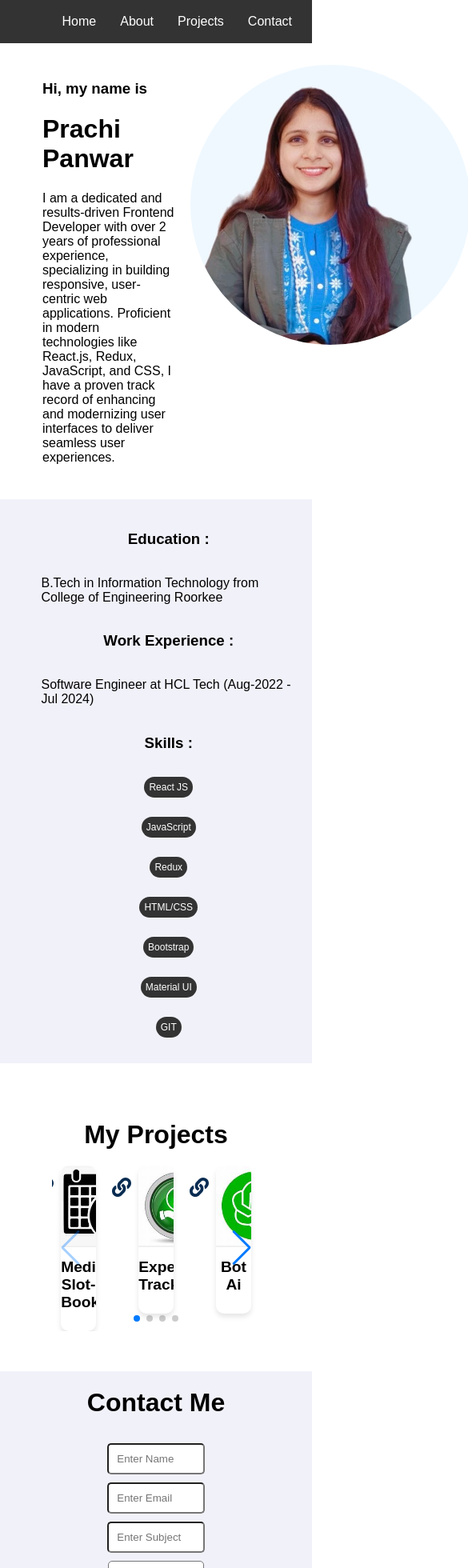
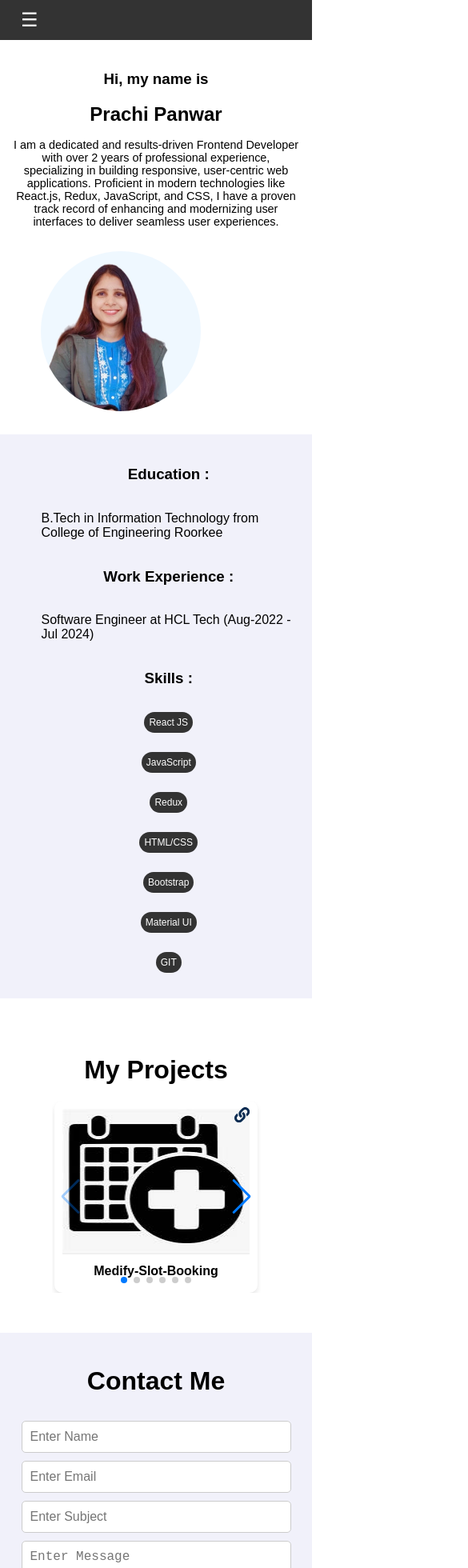
Before and after one commit to prachi397/Personal-Portfolio-Website, a React (Create React App) app: page / in a window 390 px wide. Shown: the top 1960 px of the page at 80% size, 585 px wide, since content can reach past the window. Built offline with nearby package versions, Linux system fonts and the light colour scheme.

Commit message:
added stylings for responsive design

```diff
--- a/src/components/contact/contact.css
+++ b/src/components/contact/contact.css
@@ -1,28 +1,62 @@
-.contact-form{
+.contact-form {
     display: flex;
     flex-direction: column;
     align-items: center;
     justify-content: center;
     gap: 10px;
     background: #f1f1fa;
+    padding: 20px;
 }
-.form-data{
+
+.form-data {
     display: flex;
     flex-direction: column;
-    gap:10px;
+    gap: 10px;
     align-items: center;
-    width: 25%;
+    width: 90%;
+    max-width: 500px;
 }
-.form-data input, textarea{
+
+.form-data input,
+.form-data textarea {
     padding: 10px;
     width: 100%;
     border-radius: 5px;
+    border: 1px solid #ccc;
+    font-size: 1rem;
+    resize: none;
 }
-.send-btn{
+
+.send-btn {
     background-color: #333;
     color: white;
-    padding: 7px;
+    padding: 10px;
     border-radius: 4px;
-    width: 25%;
+    width: 50%;
+    max-width: 200px;
     cursor: pointer;
+    font-size: 1rem;
+    text-align: center;
 }
+
+.send-btn:hover {
+    background-color: #555;
+}
+
+@media screen and (min-width: 768px) {
+    .form-data {
+        width: 60%;
+    }
+    .send-btn {
+        width: 40%;
+    }
+}
+
+@media screen and (min-width: 1024px) {
+    .form-data {
+        width: 40%;
+    }
+    .send-btn {
+        width: 30%;
+    }
+}
--- a/src/components/header/Header.js
+++ b/src/components/header/Header.js
@@ -1,14 +1,28 @@
-import React from "react";
+import React, { useState } from "react";
 import './header.css';
 
-const Header = () =>{
+const Header = () => {
+  const [isMenuOpen, setIsMenuOpen] = useState(false);
+
+  const toggleMenu = () => {
+    setIsMenuOpen(!isMenuOpen);
+  };
+
   return (
     <nav className="navbar">
+      <div className="navbar-brand">
+        <button className="hamburger" onClick={toggleMenu}>
+          ☰
+        </button>
+      </div>
+      <div className={`navbar-links ${isMenuOpen ? "active" : ""}`}>
         <a href="#home">Home</a>
         <a href="#about">About</a>
         <a href="#projects">Projects</a>
         <a href="#contact">Contact</a>
+      </div>
     </nav>
-    )
-}
+  );
+};
+
 export default Header;
--- a/src/components/header/header.css
+++ b/src/components/header/header.css
@@ -1,18 +1,70 @@
 .navbar {
   display: flex;
-    justify-content: end;
+  justify-content: space-between;
+  align-items: center;
   background-color: #333;
-    padding: 10px;
-    /* position: sticky; */
+  padding: 10px 20px;
+  position: sticky;
+  top: 0;
+  z-index: 1000;
 }
 
-  .navbar a {
+.navbar-links {
+  display: flex;
+  gap: 15px;
+}
+
+.navbar-links a {
   color: white;
   text-decoration: none;
   padding: 8px 15px;
 }
 
-  .navbar a:hover {
+.navbar-links a:hover {
   background-color: #555;
   border-radius: 5px;
 }
+
+.logo {
+  color: white;
+  text-decoration: none;
+  font-size: 1.5rem;
+  font-weight: bold;
+}
+
+.hamburger {
+  display: none;
+  background: none;
+  border: none;
+  color: white;
+  font-size: 1.5rem;
+  cursor: pointer;
+}
+
+@media (max-width: 768px) {
+  .hamburger {
+    display: block;
+  }
+
+  .navbar-links {
+    display: none;
+    flex-direction: column;
+    gap: 0;
+    background-color: #333;
+    position: absolute;
+    top: 60px;
+    right: 0;
+    width: 200px;
+    border-radius: 0 0 5px 5px;
+  }
+
+  .navbar-links.active {
+    display: flex;
+    width: 100%;
+  }
+
+  .navbar-links a {
+    padding: 10px;
+    text-align: left;
+  }
+}
--- a/src/components/home/homePage.css
+++ b/src/components/home/homePage.css
@@ -1,17 +1,96 @@
-.my-portfolio{
+.my-portfolio {
     display: flex;
     justify-content: center;
-    gap:20px;
+    align-items: center;
+    gap: 20px;
     margin: 7% 30px;
-}
-.my-portfolio .about-section{
+  }
+
+  .my-portfolio .about-section {
     width: 50%;
-}
-.my-portfolio .img-section{
+  }
+
+  .my-portfolio .img-section {
     width: 30%;
-}
-.my-img{
+  }
+
+  .my-img {
     border-radius: 50%;
     height: 350px;
     width: 350px;
-}
+  }
+
+  @media (max-width: 1024px) {
+    .my-portfolio {
+      flex-direction: column;
+      align-items: center;
+      margin: 5% 20px;
+    }
+
+    .my-portfolio .about-section {
+      width: 80%;
+      text-align: center;
+    }
+
+    .my-portfolio .img-section {
+      width: 50%;
+    }
+
+    .my-img {
+      height: 300px;
+      width: 300px;
+    }
+  }
+
+  @media (max-width: 768px) {
+    .my-portfolio {
+      flex-direction: column;
+      gap: 15px;
+      margin: 5% 15px;
+    }
+
+    .my-portfolio .about-section {
+      width: 90%;
+    }
+
+    .my-portfolio .img-section {
+      width: 70%;
+    }
+
+    .my-img {
+      height: 250px;
+      width: 250px;
+    }
+
+    .my-portfolio .about-section h1 {
+      font-size: 1.8rem;
+    }
+
+    .my-portfolio .about-section p {
+      font-size: 1rem;
+    }
+  }
+
+  @media (max-width: 480px) {
+    .my-portfolio .about-section {
+      width: 100%;
+      padding: 0 10px;
+    }
+
+    .my-portfolio .img-section {
+      width: 80%;
+    }
+
+    .my-img {
+      height: 200px;
+      width: 200px;
+    }
+
+    .my-portfolio .about-section h1 {
+      font-size: 1.5rem;
+    }
+
+    .my-portfolio .about-section p {
+      font-size: 0.9rem;
+    }
+  }
--- a/src/components/projects/Projects.js
+++ b/src/components/projects/Projects.js
@@ -35,7 +35,7 @@ const Projects = () => {
         navigation={true}
         modules={[Pagination, Navigation]}
         breakpoints={{
-          640: {
+          0: {
             slidesPerView: 1,
             spaceBetween: 10,
           },
--- a/src/components/projects/project.css
+++ b/src/components/projects/project.css
@@ -29,13 +29,19 @@
   width: 65%;
   max-width: 400px;
   padding-bottom: 15px;
+  position: relative;
   cursor: pointer;
+  transition: transform 0.3s ease, box-shadow 0.3s ease;
 }
 
+.project-card:hover {
+  transform: scale(1.05);
+  box-shadow: 0 6px 10px rgba(0, 0, 0, 0.2);
+}
 
 .project-img {
-    width: 100px;
-    height: 100px;
+  width: 100%;
+  height: auto;
   border-bottom: 2px solid #f0f0f0;
 }
 
@@ -44,18 +50,59 @@
   font-weight: bold;
   margin: 10px 0;
 }
+
 .project-link {
-    display: inline-block;
-    margin-top: 10px;
   font-size: 1.5rem;
   color: #092c52;
   text-decoration: none;
   transition: color 0.3s ease;
   position: absolute;
-    top: 5px;
-    right: 65px;
+  top: 10px;
+  right: 10px;
 }
 
 .project-link:hover {
   color: #0056b3;
 }
+
+/* Responsive Design */
+@media (max-width: 1024px) {
+  /* Tablet view */
+  .project-card {
+    width: 80%;
+    max-width: 350px;
+  }
+
+  .project-title {
+    font-size: 1.1rem;
+  }
+
+  .project-link {
+    font-size: 1.3rem;
+    top: 10px;
+    right: 15px;
+  }
+}
+
+@media (max-width: 768px) {
+  .project-card {
+    width: 90%;
+    max-width: 300px;
+    padding: 10px;
+  }
+
+  .project-img {
+    height: 180px;
+  }
+
+  .project-title {
+    font-size: 1rem;
+    margin: 8px 0;
+  }
+
+  .project-link {
+    font-size: 1.2rem;
+    top: 8px;
+    right: 10px;
+  }
+}
```
Lines whose indentation alone changed are shown as unchanged.
